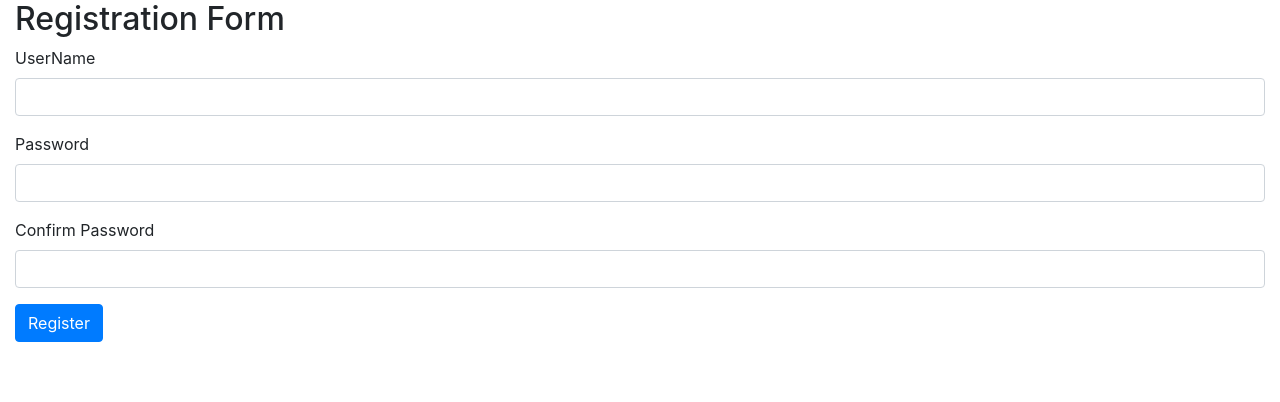
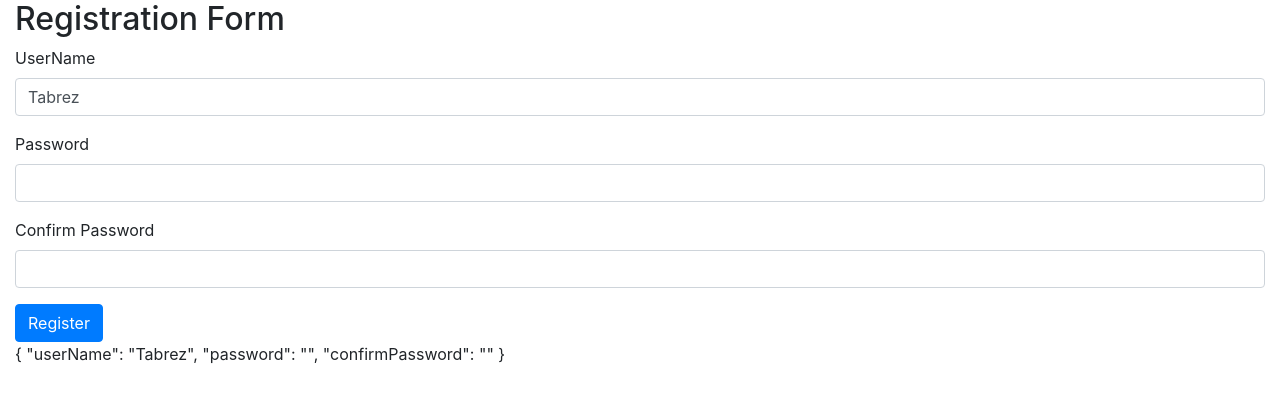
Before and after one commit to metabrez/ReactiveForm, an Angular app: page / in a window 1280 px wide. Shown: the top 402 px of the page. Built offline with nearby package versions, Linux system fonts and the light colour scheme.

Commit message:
commmunicating with model with view html template

```diff
--- a/src/app/app.component.html
+++ b/src/app/app.component.html
@@ -1,18 +1,19 @@
 <div class="container-fluid">
   <h2>Registration Form</h2>
-  <form>
+  <form [formGroup]="registrationForm">
   <div class="form-group">
     <label>UserName</label>
-    <input type="text" class="form-control">
+    <input type="text" formControlName="userName" class="form-control">
   </div>
   <div class="form-group">
     <label>Password</label>
-    <input type="password" class="form-control">
+    <input type="password" formControlName="password" class="form-control">
   </div>
   <div class="form-group">
  <label>Confirm Password</label>
-    <input type="password" class="form-control">
+    <input type="password"  formControlName="confirmPassword" class="form-control">
   </div>
    <button class=" btn btn-primary" type="submit">Register</button>
 </form>
+{{registrationForm.value | json}}
 </div>
--- a/src/app/app.component.ts
+++ b/src/app/app.component.ts
@@ -1,4 +1,5 @@
 import { Component } from '@angular/core';
+import { FormGroup, FormControl } from '@angular/forms';
 
 @Component({
   selector: 'app-root',
@@ -7,4 +8,9 @@ import { Component } from '@angular/core';
 })
 export class AppComponent {
   title = 'reactive-form';
+  registrationForm=new FormGroup(
+    {userName:new FormControl('Tabrez'),
+  password:new FormControl(''),
+  confirmPassword:new FormControl('')
+  });
 }
--- a/src/app/app.module.ts
+++ b/src/app/app.module.ts
@@ -1,5 +1,6 @@
 import { BrowserModule } from '@angular/platform-browser';
 import { NgModule } from '@angular/core';
+import{ReactiveFormsModule} from '@angular/forms';
 
 import { AppComponent } from './app.component';
 
@@ -8,7 +9,8 @@ import { AppComponent } from './app.component';
     AppComponent
   ],
   imports: [
-    BrowserModule
+    BrowserModule,
+    ReactiveFormsModule
   ],
   providers: [],
   bootstrap: [AppComponent]
```
